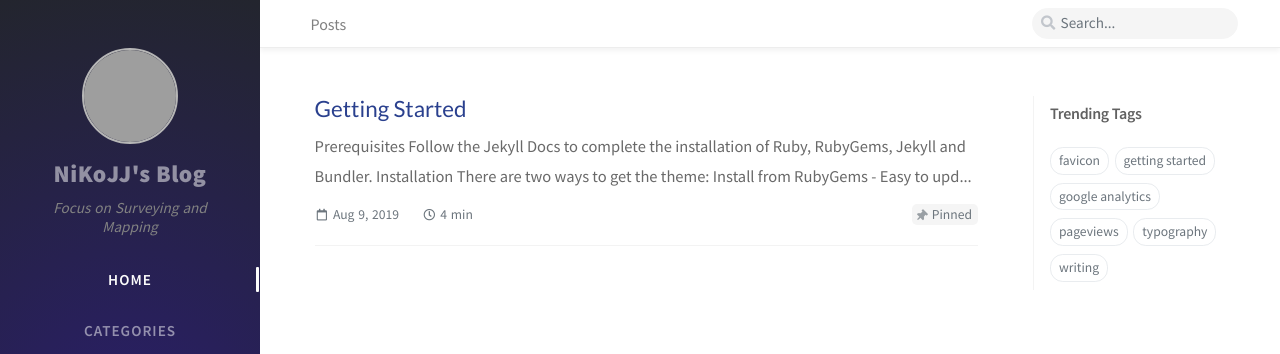
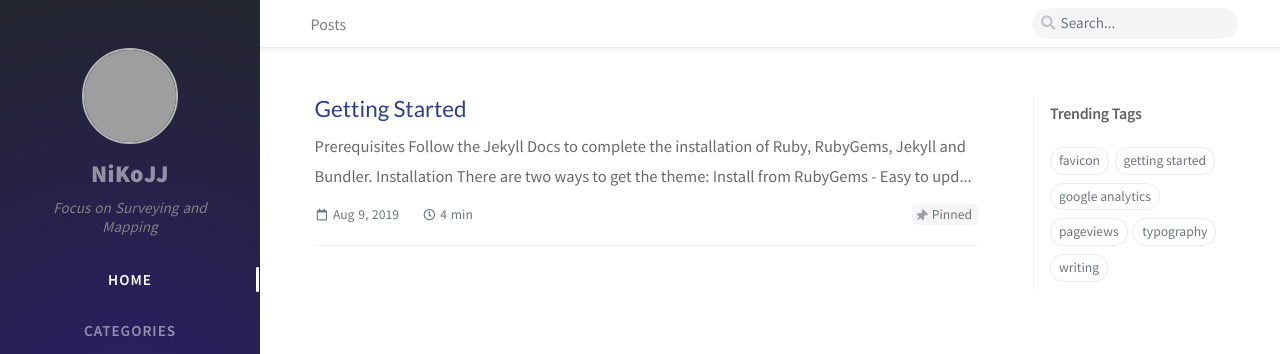
Before and after one commit to Hecok/hecok, a Jekyll site: the page built from index.html, in a window 1280 px wide. Shown: the top 354 px of the page. Built offline with Jekyll 4.4.1, drawn with Linux system fonts in a browser that asks for light colours; nearby versions of some CDN libraries; comment, search, counter and statistics services are not loaded; grey boxes are pictures that could not be loaded.

Commit message:
Update _config.yml
update

```diff
--- a/_config.yml
+++ b/_config.yml
@@ -2,7 +2,7 @@ theme: jekyll-theme-chirpy
 baseurl: ''
 lang: en-US
 timezone: Asia/Shanghai
-title: NiKoJJ's Blog
+title: NiKoJJ
 tagline: Focus on Surveying and Mapping
 description: >-
   Focus on Surveying and Mapping
```
